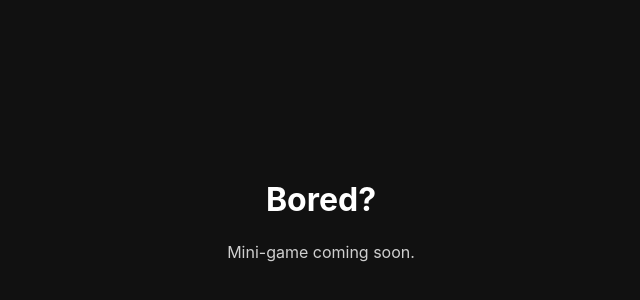
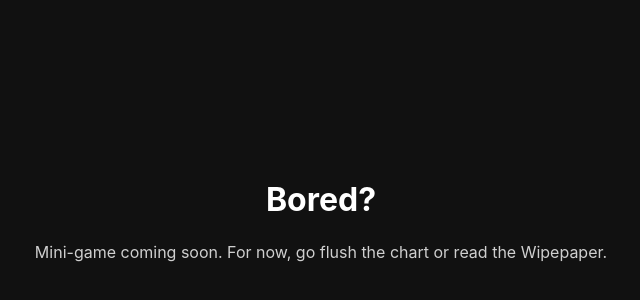
Before and after one commit to Flushimoto/TOILETCOIN, a Next.js app: page /bored in a window 1280 px wide. Shown: the part 172-472 px from the top of the page, without its empty margins (319-959 px from the left). Built offline with nearby package versions, Linux system fonts and the light colour scheme.

Commit message:
Update page.tsx

```diff
--- a/app/bored/page.tsx
+++ b/app/bored/page.tsx
@@ -1,3 +1,5 @@
+'use client';
+
 export default function Page() {
   return (
     <main
@@ -13,7 +15,9 @@ export default function Page() {
     >
       <div>
         <h1 style={{ margin: 0 }}>Bored?</h1>
-        <p style={{ opacity: 0.8 }}>Mini-game coming soon.</p>
+        <p style={{ opacity: 0.8 }}>
+          Mini-game coming soon. For now, go flush the chart or read the Wipepaper.
+        </p>
       </div>
     </main>
   );
```
